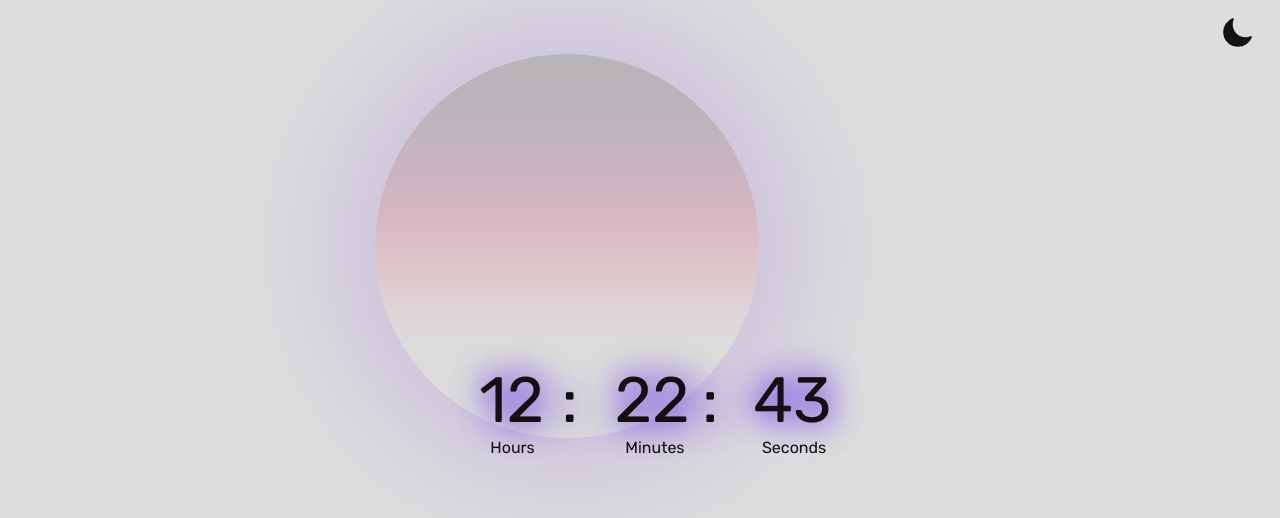
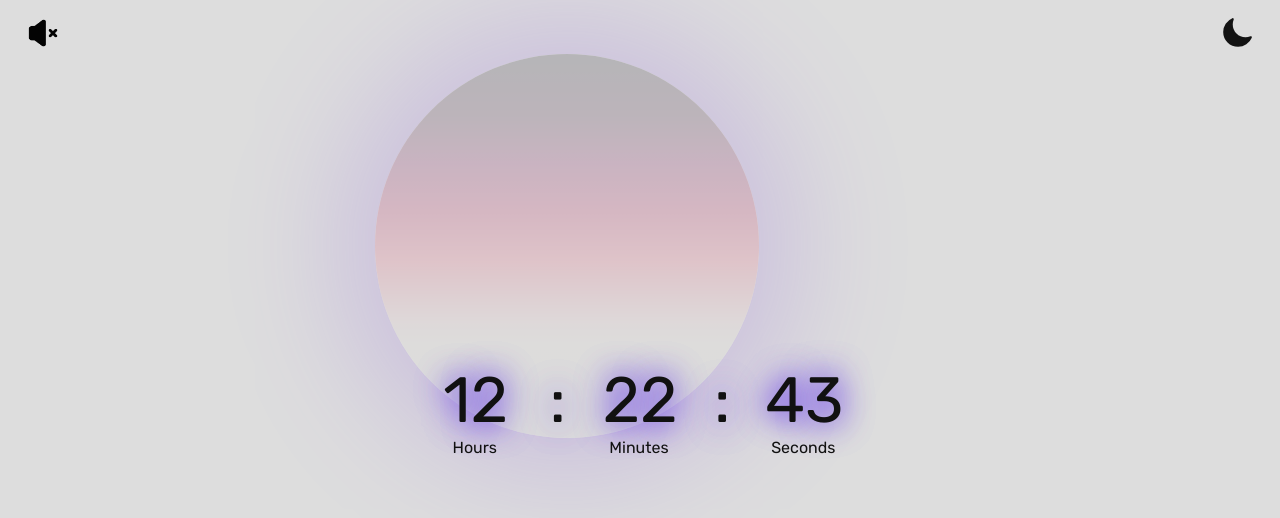
Before and after one commit to avi-codesmith/JS-clock, a plain HTML site: page index.html in a window 1280 px wide. Both pictures are taken after a click on the icon 1237 px from the left and 33 px from the top of the page. Drawn offline with Linux system fonts and the light colour scheme.

Commit message:
Add Some new features

```diff
--- a/index.html
+++ b/index.html
@@ -7,7 +7,7 @@
     <link rel="stylesheet" href="style.css" />
   </head>
   <body class="body">
-    <div class="moon-wrapper">
+    <div class="icon-wrapper">
       <svg
         xmlns="http://www.w3.org/2000/svg"
         fill="none"
@@ -22,7 +22,9 @@
           d="M21.752 15.002A9.72 9.72 0 0 1 18 15.75c-5.385 0-9.75-4.365-9.75-9.75 0-1.33.266-2.597.748-3.752A9.753 9.753 0 0 0 3 11.25C3 16.635 7.365 21 12.75 21a9.753 9.753 0 0 0 9.002-5.998Z"
         />
       </svg>
+      <img class="sound" src="mute.png" alt="loading" />
     </div>
+
     <div class="container">
       <div class="display">
         <div class="hrs num">00</div>
--- a/script.js
+++ b/script.js
@@ -7,12 +7,16 @@ const para3 = document.querySelector(".paras");
 const hrs = document.querySelector(".hrs");
 const min = document.querySelector(".min");
 const sec = document.querySelector(".sec");
+const soundPlay = document.querySelector(".sound");
 
 let clickmoon = false;
 let soundTick = new Audio("soundTick.mp3");
+let sound = false;
 
 setInterval(() => {
-  // soundTick.play();
+  if (sound === true) {
+    soundTick.play();
+  }
   const currentTime = new Date();
   hrs.innerHTML = currentTime.getHours().toString().padStart(2, "0");
   min.innerHTML = currentTime.getMinutes().toString().padStart(2, "0");
@@ -33,6 +37,7 @@ moon.addEventListener("click", () => {
     para.style.color = "#111";
     para2.style.color = "#111";
     para3.style.color = "#111";
+    soundPlay.classList.add("blackc");
   } else {
     document.querySelector(".body").style.backgroundColor = "#111";
     document.querySelector(".min").style.color = "#fff";
@@ -44,5 +49,16 @@ moon.addEventListener("click", () => {
     para.style.color = "#fff";
     para2.style.color = "#fff";
     para3.style.color = "#fff";
+    soundPlay.classList.remove("blackc");
   }
 });
+
+soundPlay.addEventListener("click", () => {
+  if (soundPlay.src.includes("mute.png")) {
+    soundPlay.src = "volume.png";
+    sound = true;
+  } else if (soundPlay.src.includes("volume.png")) {
+    soundPlay.src = "mute.png";
+    sound = false;
+  }
+});
--- a/style.css
+++ b/style.css
@@ -21,6 +21,16 @@ body {
   top: 2%;
   right: 2%;
   cursor: pointer;
+}
+
+.sound {
+  height: 34px;
+  width: 34px;
+  position: absolute;
+  top: 2%;
+  left: 2%;
+  cursor: pointer;
+  filter: invert(80%);
 }
 
 .container {
@@ -51,24 +61,25 @@ body {
 .parah {
   position: absolute;
   top: 100%;
-  right: 76%;
+  right: 80%;
 }
 
 .param {
   position: absolute;
   top: 100%;
-  right: 39%;
+  right: 44%;
 }
 
 .paras {
   position: absolute;
   top: 100%;
-  right: 4%;
+  right: 9%;
 }
 
 .num {
   width: 100px;
   margin-left: 24px;
+  margin-right: 24px;
 }
 
 @keyframes pop {
```
Also changed, not shown: mute.png (added), volume.png (added).
